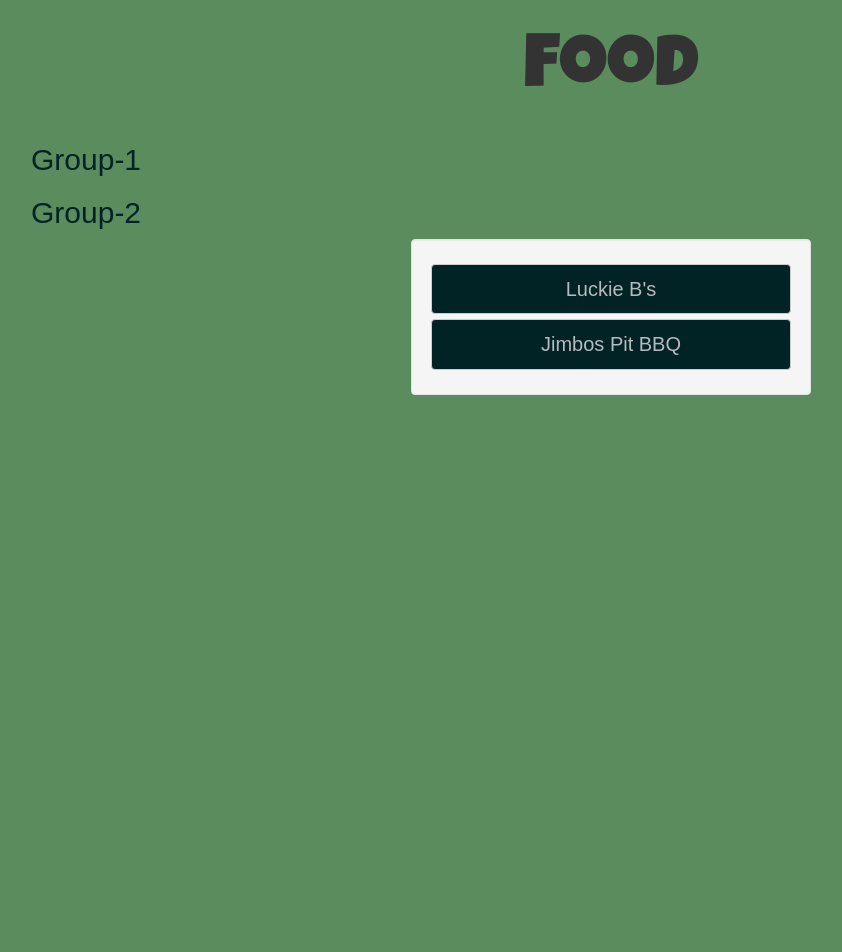
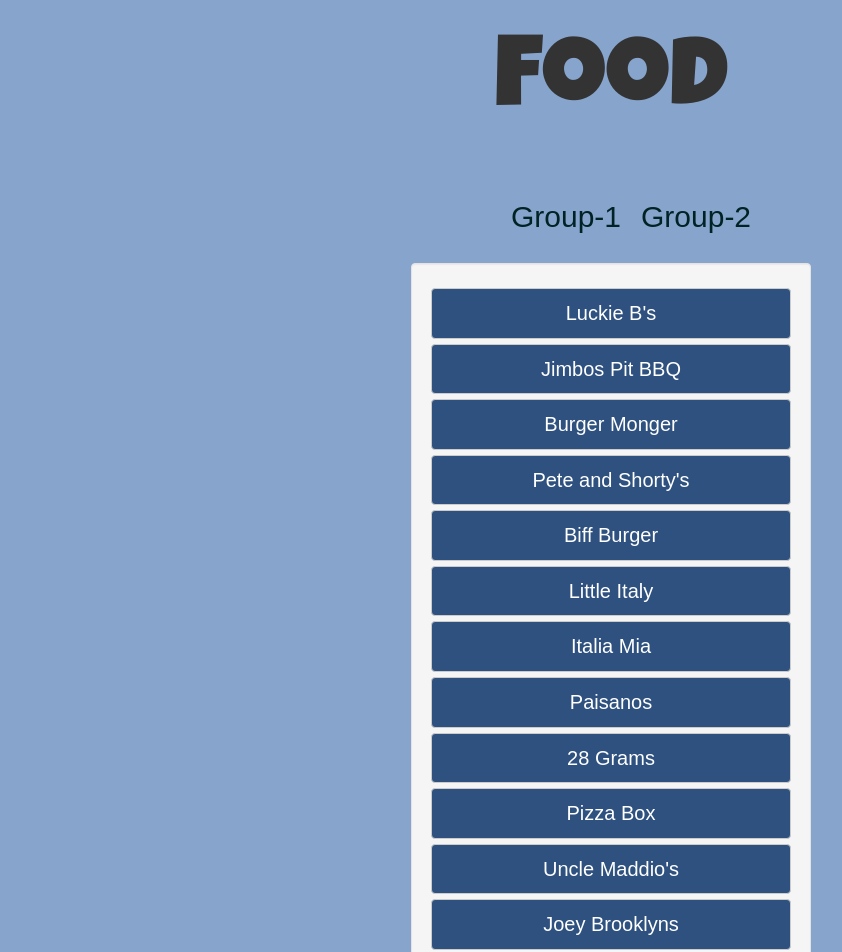
Before and after one commit to bdog72/food-dot-com, a React app: page /restaurants2 in a window 1280 px wide. Shown: the top 952 px of the page, without its empty margins (29-871 px from the left). Before the commit the page ends 830 px from the top, so only its background shows below. Built offline with nearby package versions, Linux system fonts and the light colour scheme.

Commit message:
added a new group of restaurants

```diff
--- a/src/components/Group2.js
+++ b/src/components/Group2.js
@@ -6,11 +6,41 @@ const WellStyles = {maxWidth: 400, margin: '0 auto 10px'}
 export default class Group2 extends Component {
   render () {
     return <div className='well' style={WellStyles}>
-      <a href='http://luckiebs.com/'>
+      <a href='http://luckiebs.com'>
         <Button className='butt' block>Luckie B's</Button>
       </a>
-      <a href='http://www.jimbosbarbq.com/'>
+      <a href='http://www.jimbosbarbq.com'>
         <Button className='butt' block>Jimbos Pit BBQ</Button>
+      </a>
+      <a href='http://www.burgermonger.com'>
+        <Button className='butt' block>Burger Monger</Button>
+      </a>
+      <a href='http://www.peteandshortys.com'>
+        <Button className='butt' block>Pete and Shorty's</Button>
+      </a>
+      <a href='http://biffburgers.com'>
+        <Button className='butt' block>Biff Burger</Button>
+      </a>
+      <a href='https://tobysoriginallittleitalypizza.com'>
+        <Button className='butt' block>Little Italy</Button>
+      </a>
+      <a href='http://laitaliamia.com'>
+        <Button className='butt' block>Italia Mia</Button>
+      </a>
+      <a href='http://paisanospnp.com'>
+        <Button className='butt' block>Paisanos</Button>
+      </a>
+      <a href='http://www.28gramspizza.com'>
+        <Button className='butt' block>28 Grams</Button>
+      </a>
+      <a href='https://www.pizzabox727.com'>
+        <Button className='butt' block>Pizza Box</Button>
+      </a>
+      <a href='http://www.unclemaddios.com'>
+        <Button className='butt' block>Uncle Maddio's</Button>
+      </a>
+      <a href='http://joeybrooklynsfamouspizzakitchen.com'>
+        <Button className='butt' block>Joey Brooklyns</Button>
       </a>
     </div>
   }
--- a/src/styles/screen.scss
+++ b/src/styles/screen.scss
@@ -10,12 +10,12 @@ html {
 body {
   margin: 20px;
   font: $base-text-size / 1 $base-font-family;
-  background-color: #5a8c5d;
+  background-color: #87a5cc;
 }
 
 h1 {
   text-align: center;
-  font-size: 75px;
+  font-size: 100px;
   margin: 30px 0;
   font-family: 'Luckiest Guy';
 }
@@ -24,13 +24,19 @@ h1 {
   font-size: 20px;
   margin: 5px 0;
   padding: 10px;
-  color: #b5babf;
-  background-color: #022326;
+  color: white;
+  background-color: #2e517f;
   text-decoration: none;
 }
 
 ul {
   list-style: none;
+  display: flex;
+  justify-content: center;
+
+  li {
+    padding: 10px;
+  }
 }
 
 h2 {
@@ -41,3 +47,9 @@ h2 {
 // #063331;
 // #314A4D;
 // #5A8C5D;
+
+// #809cc1;
+// #5da3ff;
+// #a9ceff;
+// #2e517f;
+// #87a5cc;
```
